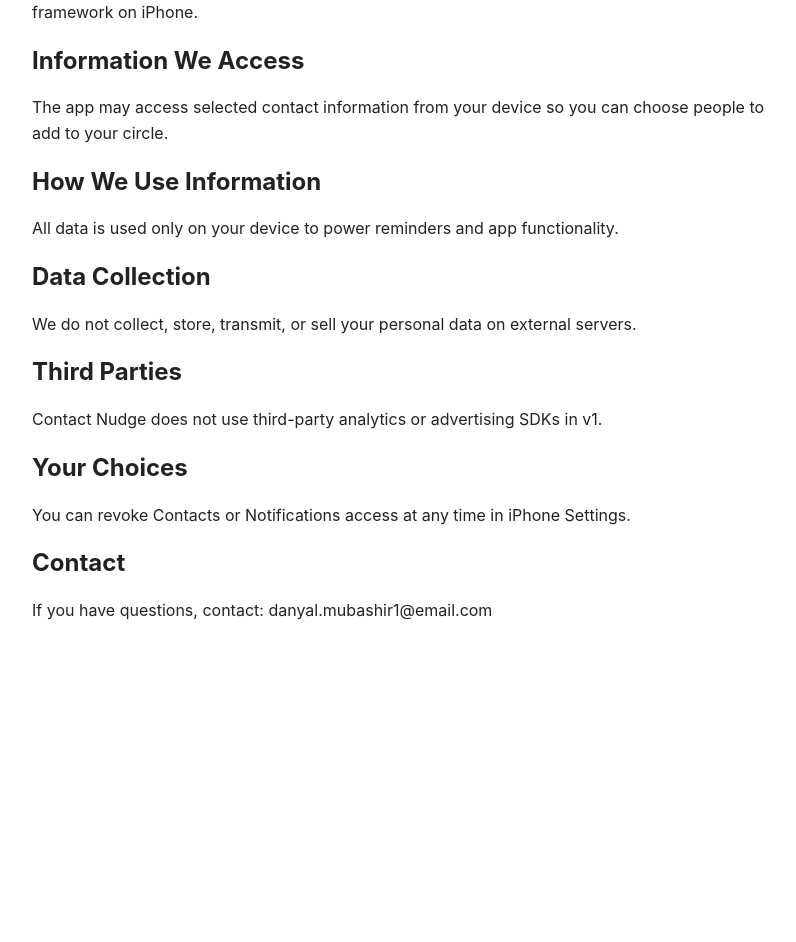
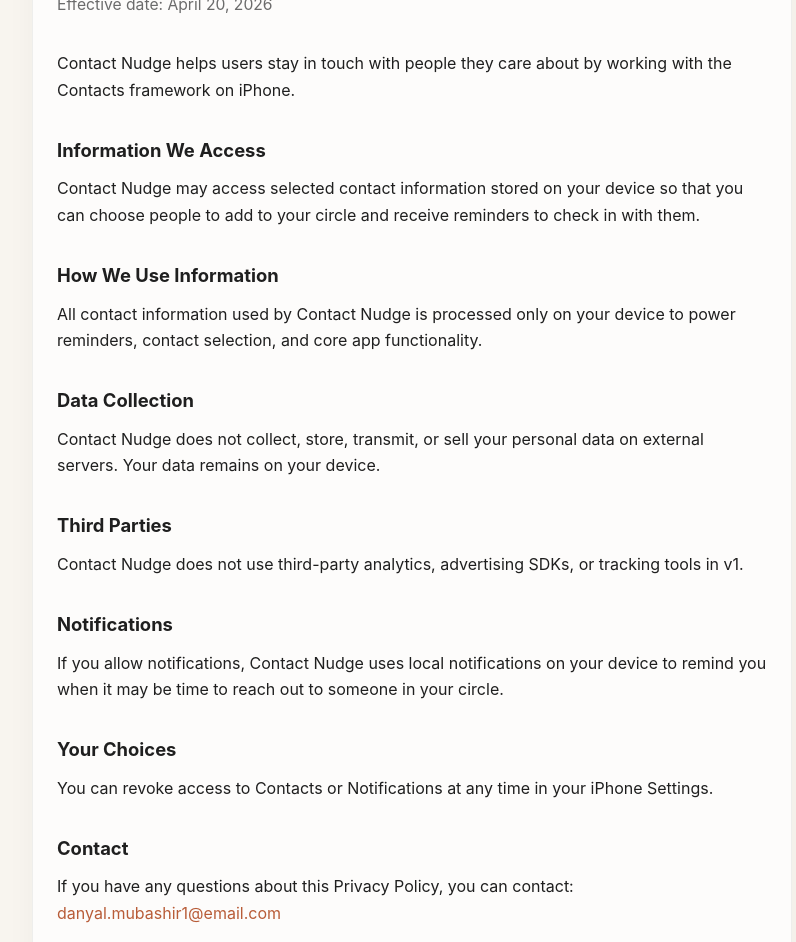
Before and after one commit to DanyalMubashir/social_nudge, a plain HTML site: page index.html in a window 1280 px wide. Shown: the part 127-1069 px from the top of the page, without its empty margins (228-1024 px from the left). Before the commit the page ends 800 px from the top, so only its background shows below. Drawn offline with Linux system fonts and the light colour scheme.

Commit message:
Update index.html

```diff
--- a/index.html
+++ b/index.html
@@ -3,40 +3,149 @@
 <head>
   <meta charset="utf-8">
   <meta name="viewport" content="width=device-width, initial-scale=1">
-  <title>Contact Nudge Privacy Policy</title>
+  <title>Privacy Policy – Contact Nudge</title>
   <style>
+    :root {
+      color-scheme: light dark;
+    }
+
     body {
-      font-family: -apple-system, BlinkMacSystemFont, "SF Pro Text", Arial, sans-serif;
+      margin: 0;
+      font-family: -apple-system, BlinkMacSystemFont, "SF Pro Text", "Segoe UI", sans-serif;
+      background: #f8f5ef;
+      color: #1f1f1f;
+      line-height: 1.65;
+    }
+
+    .container {
       max-width: 760px;
-      margin: 40px auto;
-      padding: 0 20px;
-      line-height: 1.6;
-      color: #222;
+      margin: 0 auto;
+      padding: 48px 20px 64px;
     }
-    h1, h2 { line-height: 1.25; }
+
+    h1 {
+      font-size: 2rem;
+      line-height: 1.2;
+      margin: 0 0 8px;
+    }
+
+    .effective-date {
+      color: #6b6b6b;
+      margin-bottom: 32px;
+      font-size: 0.98rem;
+    }
+
+    h2 {
+      font-size: 1.15rem;
+      margin-top: 32px;
+      margin-bottom: 10px;
+    }
+
+    p {
+      margin: 0 0 16px;
+    }
+
+    a {
+      color: #b85c38;
+      text-decoration: none;
+    }
+
+    a:hover {
+      text-decoration: underline;
+    }
+
+    .card {
+      background: rgba(255,255,255,0.72);
+      border: 1px solid rgba(0,0,0,0.06);
+      border-radius: 18px;
+      padding: 24px;
+      box-shadow: 0 10px 30px rgba(0,0,0,0.04);
+    }
+
+    footer {
+      margin-top: 40px;
+      font-size: 0.92rem;
+      color: #6b6b6b;
+    }
+
+    @media (prefers-color-scheme: dark) {
+      body {
+        background: #151515;
+        color: #f3f3f3;
+      }
+
+      .card {
+        background: rgba(255,255,255,0.05);
+        border-color: rgba(255,255,255,0.08);
+        box-shadow: none;
+      }
+
+      .effective-date,
+      footer {
+        color: #b7b7b7;
+      }
+
+      a {
+        color: #ff9a6b;
+      }
+    }
   </style>
 </head>
 <body>
-  <h1>Privacy Policy for Contact Nudge</h1>
+  <main class="container">
+    <div class="card">
+      <h1>Privacy Policy for SocialNudge</h1>
+      <p class="effective-date">Effective date: April 20, 2026</p>
 
-  <p>Contact Nudge helps users stay in touch with people they care about by using the Contacts framework on iPhone.</p>
+      <p>
+        Contact Nudge helps users stay in touch with people they care about by working with
+        the Contacts framework on iPhone.
+      </p>
 
       <h2>Information We Access</h2>
-  <p>The app may access selected contact information from your device so you can choose people to add to your circle.</p>
+      <p>
+        Contact Nudge may access selected contact information stored on your device so that you
+        can choose people to add to your circle and receive reminders to check in with them.
+      </p>
 
       <h2>How We Use Information</h2>
-  <p>All data is used only on your device to power reminders and app functionality.</p>
+      <p>
+        All contact information used by Contact Nudge is processed only on your device to power
+        reminders, contact selection, and core app functionality.
+      </p>
 
       <h2>Data Collection</h2>
-  <p>We do not collect, store, transmit, or sell your personal data on external servers.</p>
+      <p>
+        Contact Nudge does not collect, store, transmit, or sell your personal data on external
+        servers. Your data remains on your device.
+      </p>
 
       <h2>Third Parties</h2>
-  <p>Contact Nudge does not use third-party analytics or advertising SDKs in v1.</p>
+      <p>
+        Contact Nudge does not use third-party analytics, advertising SDKs, or tracking tools in v1.
+      </p>
+
+      <h2>Notifications</h2>
+      <p>
+        If you allow notifications, Contact Nudge uses local notifications on your device to remind
+        you when it may be time to reach out to someone in your circle.
+      </p>
 
       <h2>Your Choices</h2>
-  <p>You can revoke Contacts or Notifications access at any time in iPhone Settings.</p>
+      <p>
+        You can revoke access to Contacts or Notifications at any time in your iPhone Settings.
+      </p>
 
       <h2>Contact</h2>
-  <p>If you have questions, contact: danyal.mubashir1@email.com</p>
+      <p>
+        If you have any questions about this Privacy Policy, you can contact:
+        <a href="mailto:danyal.mubashir1@email.com">danyal.mubashir1@email.com</a>
+      </p>
+
+      <footer>
+        This Privacy Policy may be updated from time to time. Any changes will be reflected on this page.
+      </footer>
+    </div>
+  </main>
 </body>
 </html>
```
Lines whose indentation alone changed are shown as unchanged.
